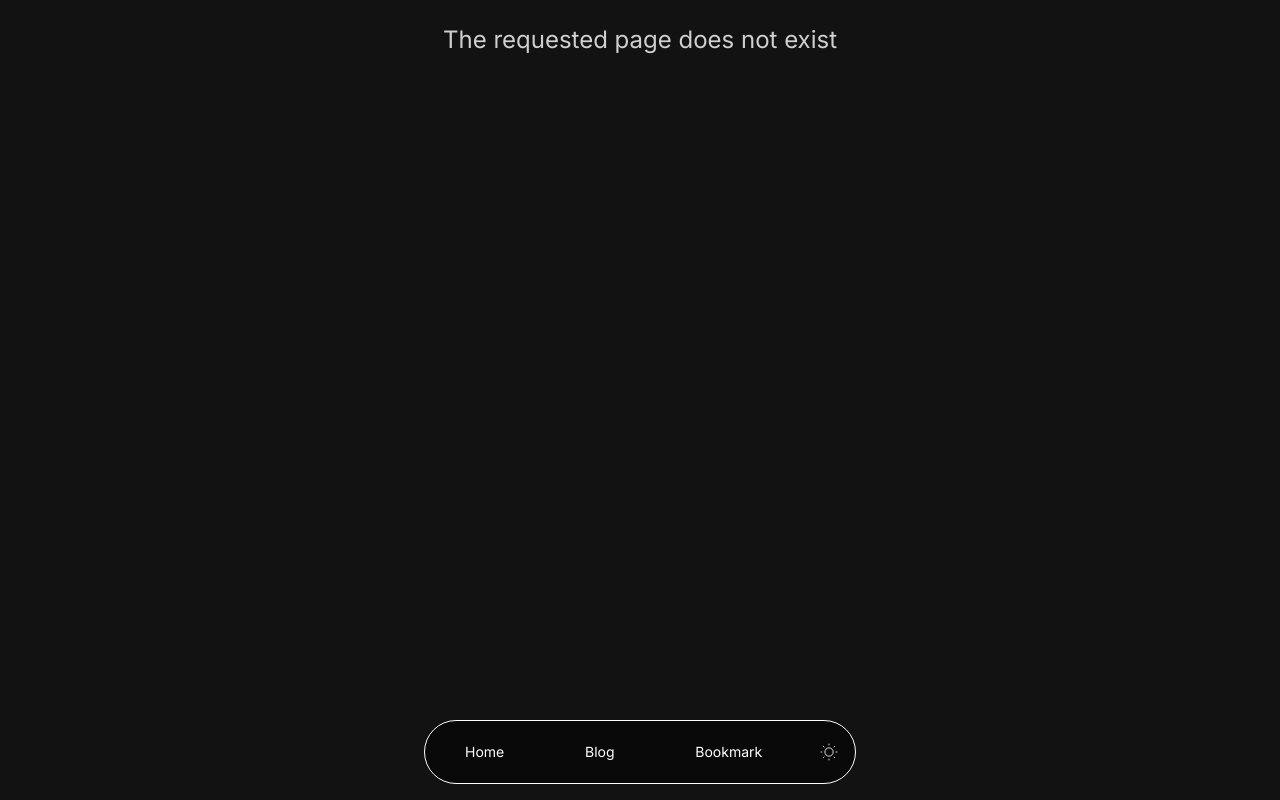
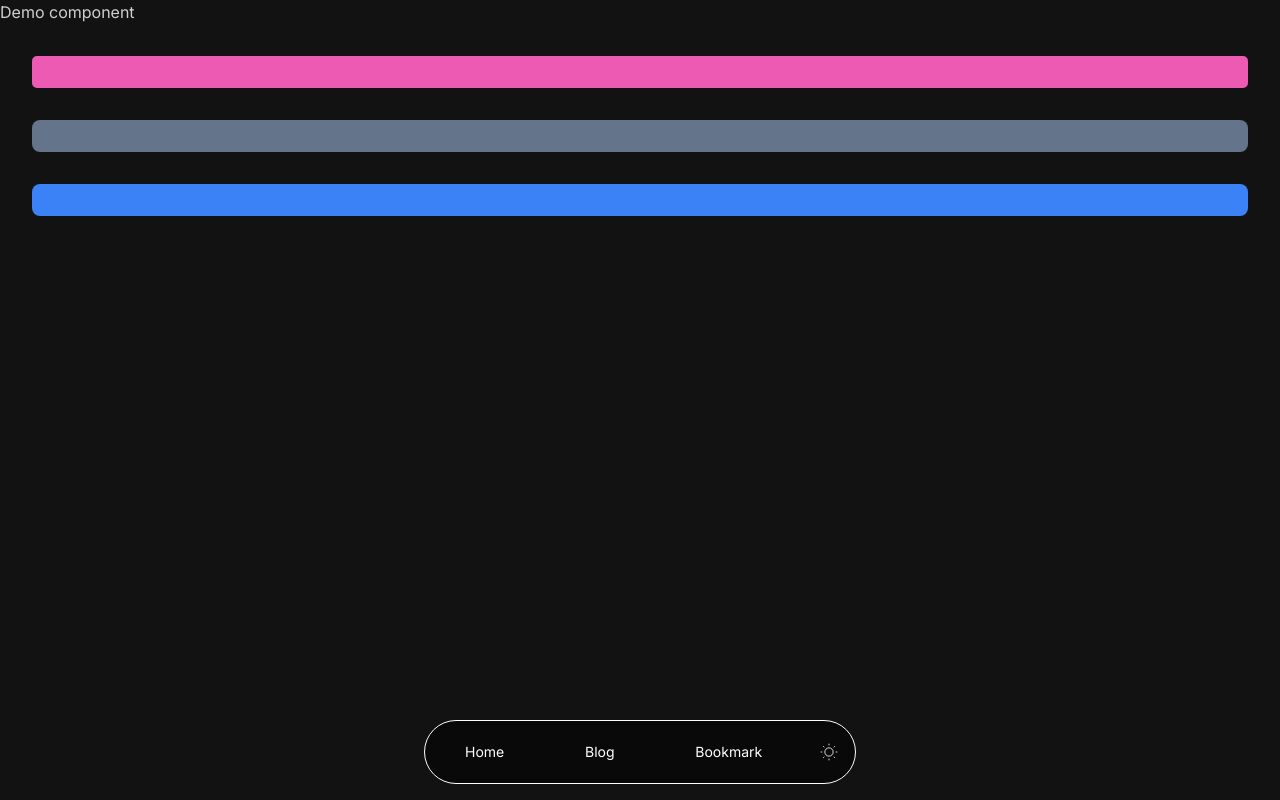
Before and after one commit to antlossway/mysite-nextjs-remote-mdx, a Next.js app: page /demo in a window 1280 px wide. Before the commit this address had no page. Built offline with nearby package versions, Linux system fonts and the light colour scheme.

Commit message:
add new demo component

```diff
--- a/src/app/blog/page.jsx
+++ b/src/app/blog/page.jsx
@@ -9,6 +9,7 @@ export const revalidate = parseInt(process.env.REVALIDATE_INTERVAL);
 
 export default async function Blog({ searchParams }) {
   const postsMeta = await getPostsMeta();
+  console.log("debug postsMeta: ", postsMeta);
 
   if (!postsMeta) {
     return <p className="mt-10 text-center">Sorry, no posts available</p>;
--- /dev/null
+++ b/src/app/demo/page.jsx
@@ -0,0 +1,15 @@
+import HeightTransition from "@/components/(demo)/HeightTransition"
+import React from "react"
+
+const page = () => {
+  return (
+    <div>
+      <h1>Demo component</h1>
+      <HeightTransition>
+        tailwindcss - transition height auto using max-height
+      </HeightTransition>
+    </div>
+  )
+}
+
+export default page
--- a/src/app/page.js
+++ b/src/app/page.js
@@ -42,6 +42,8 @@ export default function Home() {
             </p>
           </section>
 
+          {/* Turning a design file into a fully functional and responsive website is truly fulfiling, and it motivates me to continuously strive for improvement. */}
+
           <section>
             <h2 className="mt-12 text-base font-medium dark:text-white">
               Toolbox
--- /dev/null
+++ b/src/components/(demo)/HeightTransition.jsx
@@ -0,0 +1,26 @@
+import React from "react"
+import style from "./HeightTransition.module.css"
+
+const HeightTransition = ({ children }) => {
+  return (
+    <>
+      <div className={style.example}>
+        <div>transition height auto using CSS grid</div>
+      </div>
+
+      <div className="p-4 m-8 rounded-lg bg-slate-500 grid grid-rows-0 hover:grid-rows-1 transition-[grid-template-rows] duration-1000  ">
+        <div className="text-white overflow-hidden">
+          tailwindcss - attempt to transition height auto using grid
+        </div>
+      </div>
+
+      <div className="p-4 m-8 rounded-lg bg-blue-500 group  ">
+        <div className="text-white overflow-hidden max-h-0 group-hover:max-h-[500px] transition-max-height duration-500 ">
+          {children}
+        </div>
+      </div>
+    </>
+  )
+}
+
+export default HeightTransition
--- /dev/null
+++ b/src/components/(demo)/HeightTransition.module.css
@@ -0,0 +1,18 @@
+.example {
+  margin: 2rem;
+  padding: 1rem;
+  background-color: #ed5ab3;
+  border-radius: 5px;
+  display: grid;
+  grid-template-rows: 0fr;
+  transition: grid-template-rows 500ms;
+}
+
+.example > div {
+  color: white;
+  overflow: hidden;
+}
+
+.example:hover {
+  grid-template-rows: 1fr;
+}
--- a/tailwind.config.js
+++ b/tailwind.config.js
@@ -1,22 +1,29 @@
 /** @type {import('tailwindcss').Config} */
 module.exports = {
-  darkMode: 'class',
+  darkMode: "class",
   content: [
-    './src/pages/**/*.{js,ts,jsx,tsx,mdx}',
-    './src/components/**/*.{js,ts,jsx,tsx,mdx}',
-    './src/app/**/*.{js,ts,jsx,tsx,mdx}',
+    "./src/pages/**/*.{js,ts,jsx,tsx,mdx}",
+    "./src/components/**/*.{js,ts,jsx,tsx,mdx}",
+    "./src/app/**/*.{js,ts,jsx,tsx,mdx}",
   ],
   theme: {
     extend: {
       backgroundImage: {
-        'gradient-radial': 'radial-gradient(var(--tw-gradient-stops))',
-        'gradient-conic':
-          'conic-gradient(from 180deg at 50% 50%, var(--tw-gradient-stops))',
+        "gradient-radial": "radial-gradient(var(--tw-gradient-stops))",
+        "gradient-conic":
+          "conic-gradient(from 180deg at 50% 50%, var(--tw-gradient-stops))",
+      },
+      gridTemplateRows: {
+        0: "0fr",
+      },
+      transitionProperty: {
+        "max-height": "max-height",
+        "grid-template-rows": "grid-template-rows",
       },
     },
   },
   plugins: [
-    require('@tailwindcss/typography'),
-    require('@tailwindcss/aspect-ratio') // for video
+    require("@tailwindcss/typography"),
+    require("@tailwindcss/aspect-ratio"), // for video
   ],
 }
```
Also changed, not shown: src/components/Video.jsx (+9 -9 lines), src/lib/posts.js.
